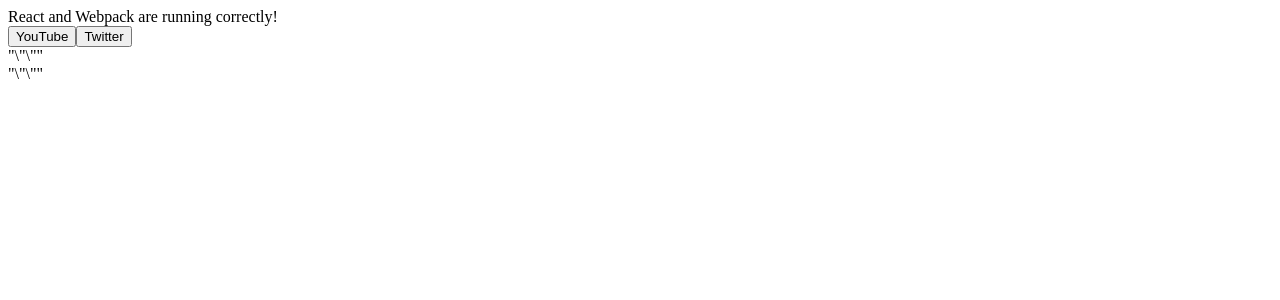
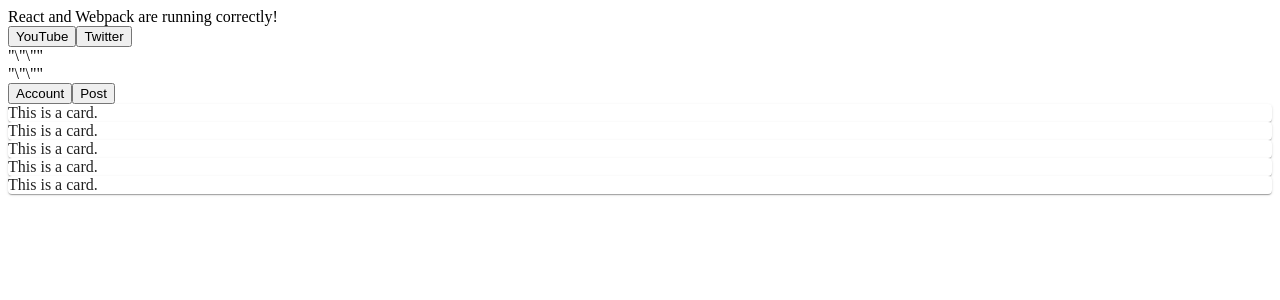
Before and after one commit to godfreydoo/soapbox, a React app in the folder client/: page / in a window 1280 px wide. Shown: the top 300 px of the page. Built offline with nearby package versions, Linux system fonts and the light colour scheme; the HTML template or start-up script is replaced by a standard one.

Commit message:
Implemented activeSection toggle in MetricsTab component

```diff
--- a/client/src/components/App.jsx
+++ b/client/src/components/App.jsx
@@ -45,6 +45,7 @@ const App = props => {
         getYoutubeData={getYoutubeData}
         twitterData={JSON.stringify(twitterData)}
         youtubeData={JSON.stringify(youtubeData)}/>
+      <MetricsTab activePostMetrics={PostMetrics} accountMetrics={[{}, {}, {}]}/>
     </div>
   );
 };
--- a/client/src/components/metrics/MetricsTab.jsx
+++ b/client/src/components/metrics/MetricsTab.jsx
@@ -1,12 +1,32 @@
-import React from 'react';
+import React, { useState, useEffect } from 'react';
 import MetricCard from './MetricCard';
+import PropTypes from 'prop-types';
 
 const MetricsTab = props => {
-  return (
+  const [ activeSection, setActiveSection ] = useState('account');
+
+  useEffect(() => {
+    console.log('activeSection is: ', activeSection);
+  }, [activeSection]);
+
+  return activeSection === 'account' ? (
     <div id="metrics-tab">
-      {props.posts.map(post => <MetricCard />)}
+      <button id="select-account-section" onClick={setActiveSection.bind(null, 'account')}>Account</button>
+      <button id="select-post-section" onClick={setActiveSection.bind(null, 'post')}>Post</button>
+      {props.activePostMetrics.map((post, index) => <MetricCard key={index} />)}
+    </div>
+  ) : (
+    <div id="metrics-tab">
+      <button id="select-account-section" onClick={setActiveSection.bind(null, 'account')}>Account</button>
+      <button id="select-post-section" onClick={setActiveSection.bind(null, 'post')}>Post</button>
+      {props.accountMetrics.map((metric, index) => <MetricCard key={index} metricData={metric} />)}
     </div>
   );
 };
 
+MetricsTab.propTypes = {
+  accountMetrics: PropTypes.array,
+  activePostMetrics: PropTypes.array
+};
+
 export default MetricsTab;
```
Also changed, not shown: 1 other file (tests, documents, lock files or other folders).
